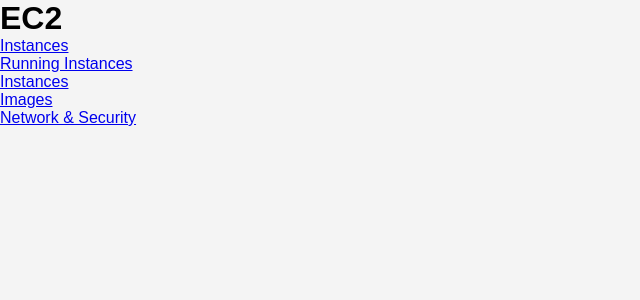
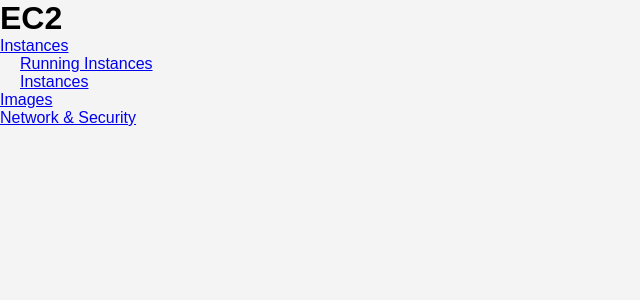
Before and after one commit to magicalbob/k8s_localstack, a Flask app: page /service/ec2 in a window 1280 px wide, after a click on "Instances". Shown: the top 300 px of the page, without its empty margins (0-640 px from the left). Run offline with Flask 3, Linux system fonts and the light colour scheme.

Commit message:
added indent to menu items

```diff
--- a/localstack_ui/static/styles.css
+++ b/localstack_ui/static/styles.css
@@ -82,4 +82,9 @@ body {
     content: "▼"; /* Downward-pointing arrow */
 }
 
+/* Add a class for submenu ul element */
+.submenu {
+    margin-left: 20px; /* Adjust the indentation as needed */
+}
+
 /* Define styles for buttons, forms, and other elements as needed */
--- a/localstack_ui/templates/service_page.html
+++ b/localstack_ui/templates/service_page.html
@@ -23,7 +23,7 @@
                     <a href="javascript:void(0);" onclick="toggleSubMenu('{{ section_name }}-submenu');">
                         {{ section_name }}
                     </a>
-                    <ul id="{{ section_name }}-submenu" style="display: none;">
+                    <ul id="{{ section_name }}-submenu" class="submenu" style="display: none;">
                         {% for item in section_items %}
                             <li>
                                 <a href="{{ url_for('item_page', service_url=service.service_url, section_name=section_name, item_name=item.item) }}">
```
